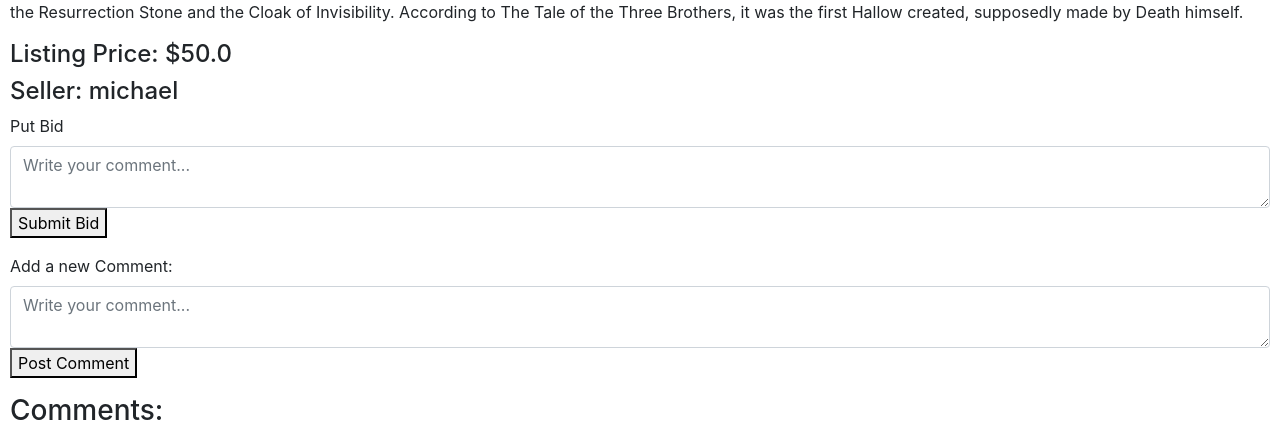
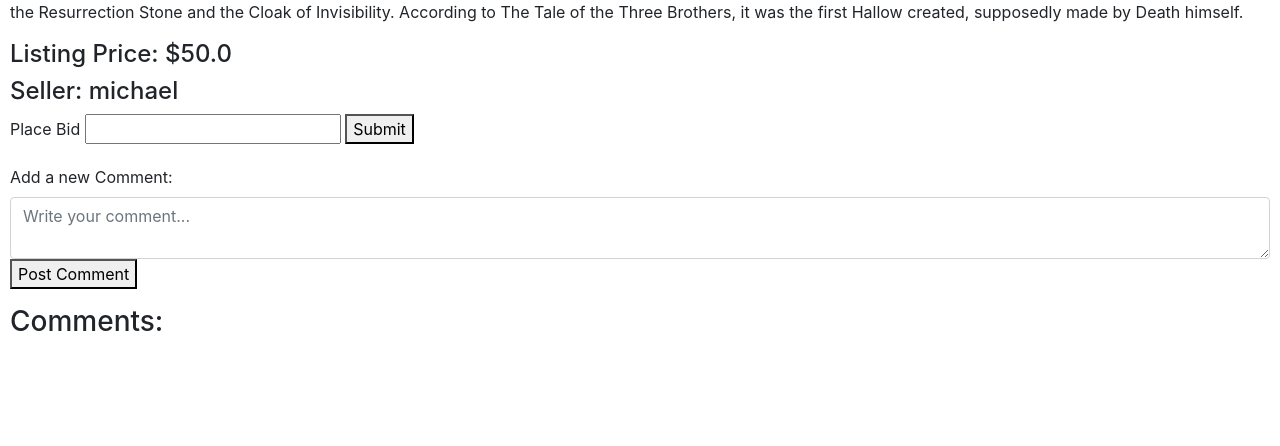
Before and after one commit to michaelboat/commerce, a Django app: page /listings/1/ in a window 1280 px wide. Shown: the part 563-1009 px from the top of the page. After the commit the page ends 894 px from the top, so only its background shows below. Run offline with Django 3.2, Linux system fonts and the light colour scheme; a user stored in the database is signed in; data comes from the database, SQL or seed files in the repository; parts of the project's set-up code (start-up, migrations or seed data) failed here and were passed over; some libraries are stand-ins or nearby versions.

Commit message:
allowed access for placing bids

```diff
--- a/auctions/templates/auctions/listing.html
+++ b/auctions/templates/auctions/listing.html
@@ -2,6 +2,15 @@
 
 {% block body %}
     <h2>{{ listing.title }}</h2>
+    <div class="container">
+        {% if message %}
+            {% if updated %}
+            <div class="alert alert-sucess"  role="alert">{{ message }}</div>
+            {% else %}
+            <div class="alert alert-danger"  role="alert">{{ message }}</div>
+            {% endif %}
+        {% endif %}
+    </div>
     <div class="row">
         {% if user.is_authenticated %}
             {% if inUserWatchlist %}
@@ -28,9 +37,9 @@
     <form action="{% url 'addBid' id=listing.id %}" method="post">
         {% csrf_token %}
         <div class="form-group">
-            <label for="comment">Put Bid</label>
-            <textarea type="number" min="0" class="form-control" name="user_bid" placeholder="Write your comment..."></textarea>
-            <button type="submit">Submit Bid</button>
+            <label for="comment">Place Bid</label>
+            <input type="number" name="user_bid">
+            <button type="submit">Submit</button>
         </div>
     </form>
     {% endif%}
--- a/auctions/views.py
+++ b/auctions/views.py
@@ -172,7 +172,7 @@ def addComment(request, id):
 def add_bid(request, id):
     user = request.user
     curr_listing = Listing.objects.get(pk=id)
-    user_bid_price = request.POST["user_bid"]
+    user_bid_price = float(request.POST["user_bid"])
     if user_bid_price >  curr_listing.price.bid:
         new_bid = Bid(
             bid = user_bid_price,
@@ -180,6 +180,14 @@ def add_bid(request, id):
         new_bid.save()
         curr_listing.price = new_bid
         curr_listing.save()
-        return HttpResponseRedirect(reverse("show_listing", args=(id, ), kwargs="Bid placed succesfully"))
+        return render(request, "auctions/listing.html", {
+            "listing": curr_listing,
+            "message": f"Successfully placed a bid of {user_bid_price}",
+            "update": True
+        })
     else:
-        return HttpResponseRedirect(reverse("show_listing", args=(id, ), kwargs=f"Bid must be minimum {curr_listing.price.bid}"))
+        return render(request, "auctions/listing.html", {
+            "listing": curr_listing,
+            "message": "Bid must be greater that current bid",
+            "update": False
+        })
```
